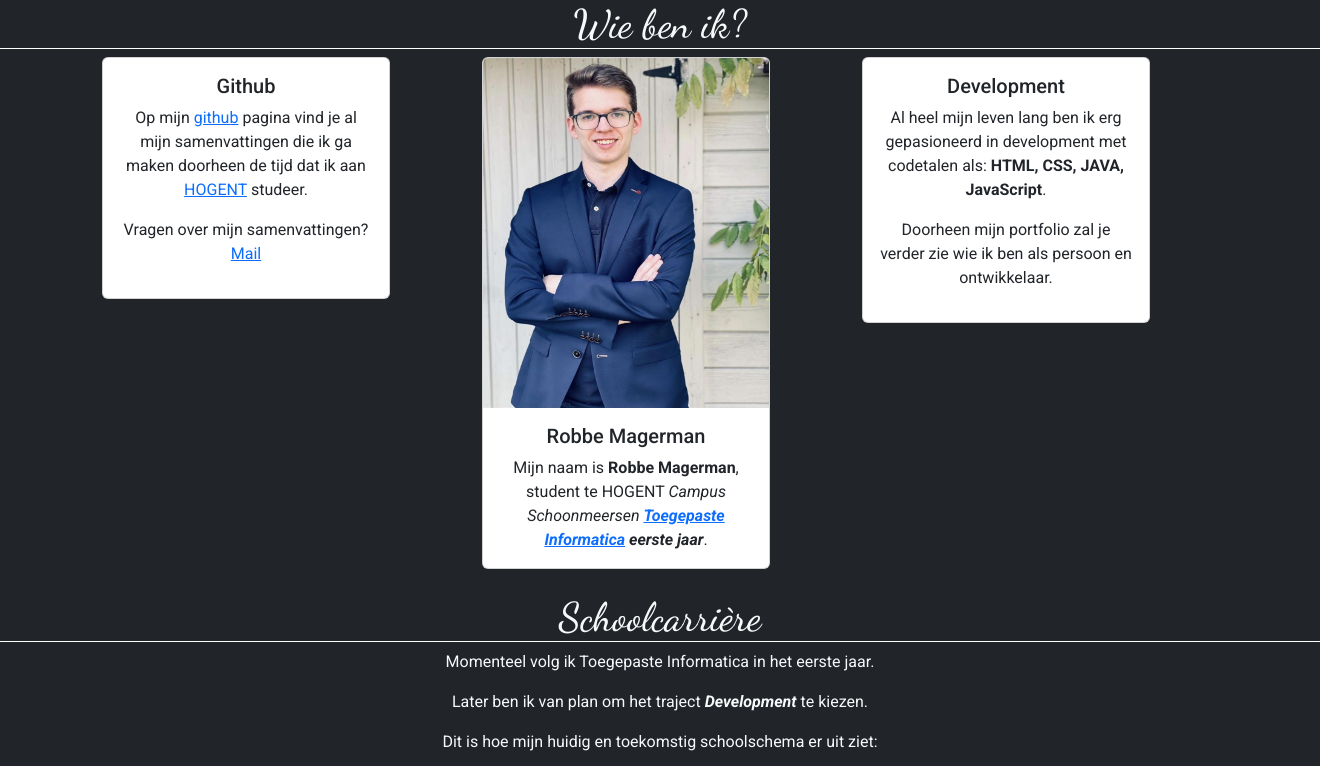
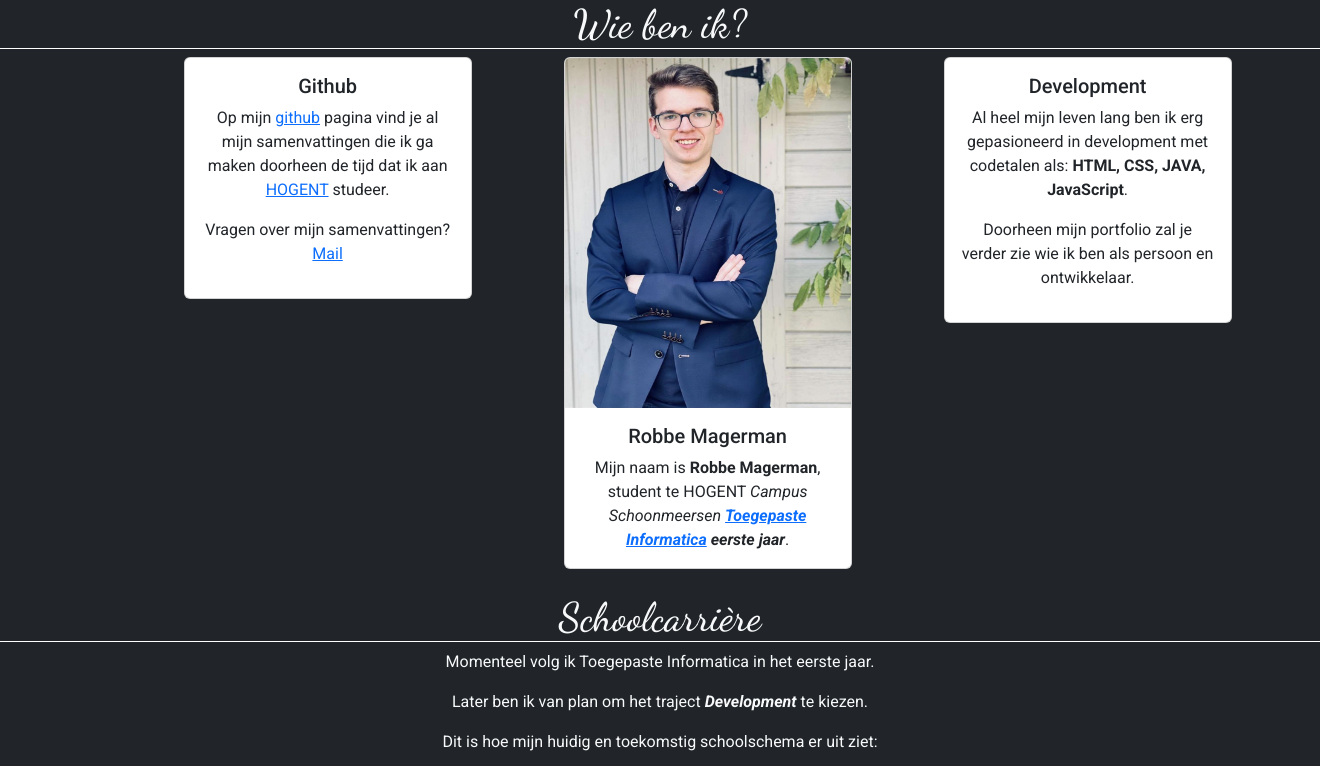
Before and after one commit to Robbe04/robbe04.github.com, a PHP site: page / in a window 1320 px wide. Shown: the part 56-822 px from the top of the page. Run offline with PHP 8.4, Linux system fonts and the light colour scheme.

Commit message:
Update opmaakAlgemeen.css

```diff
--- a/portfolio/opmaak/opmaakAlgemeen.css
+++ b/portfolio/opmaak/opmaakAlgemeen.css
@@ -47,9 +47,9 @@ h1 {
 
 /* PaginaSecties */
 /* Sectie 1 */
-/* #cards {
+ #cards {
    margin-left: 13%;
-} */
+}
 
 /* Sectie 2 */
 /* #Schoolcarrière {
```
